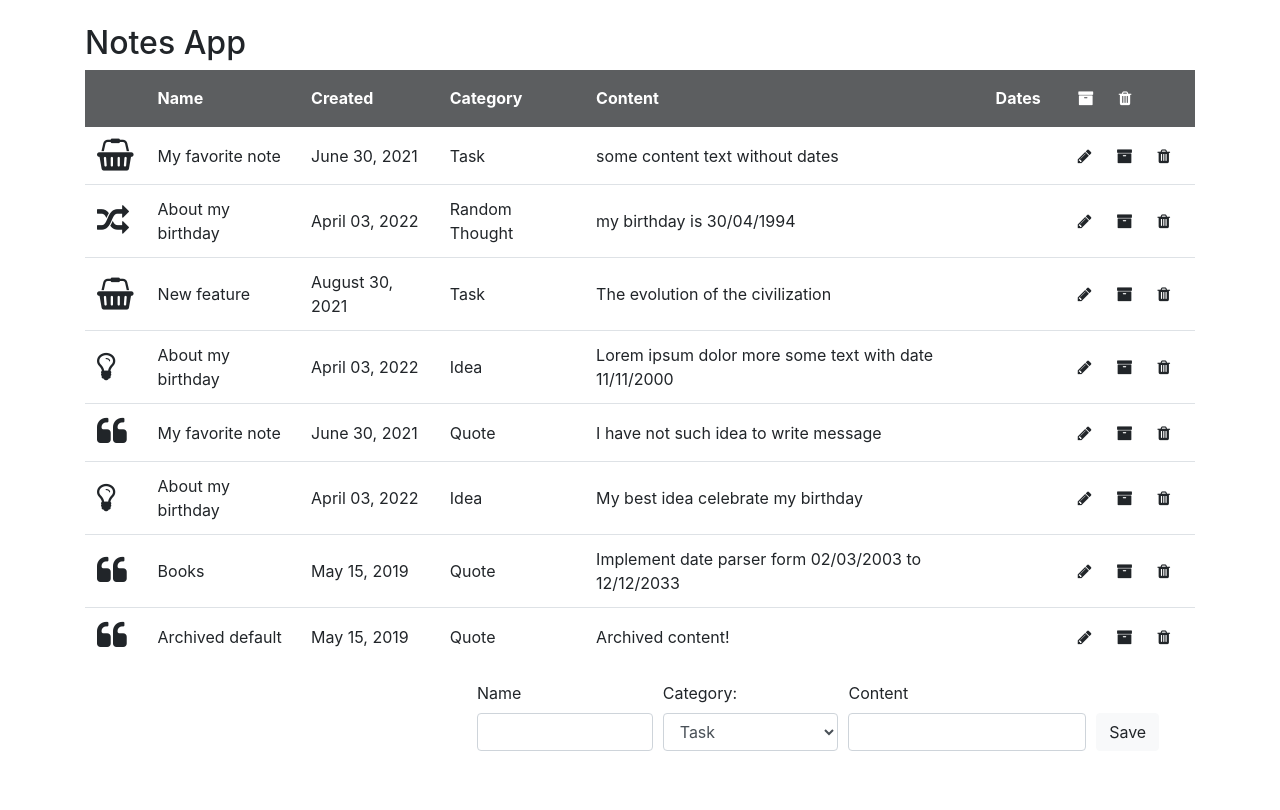
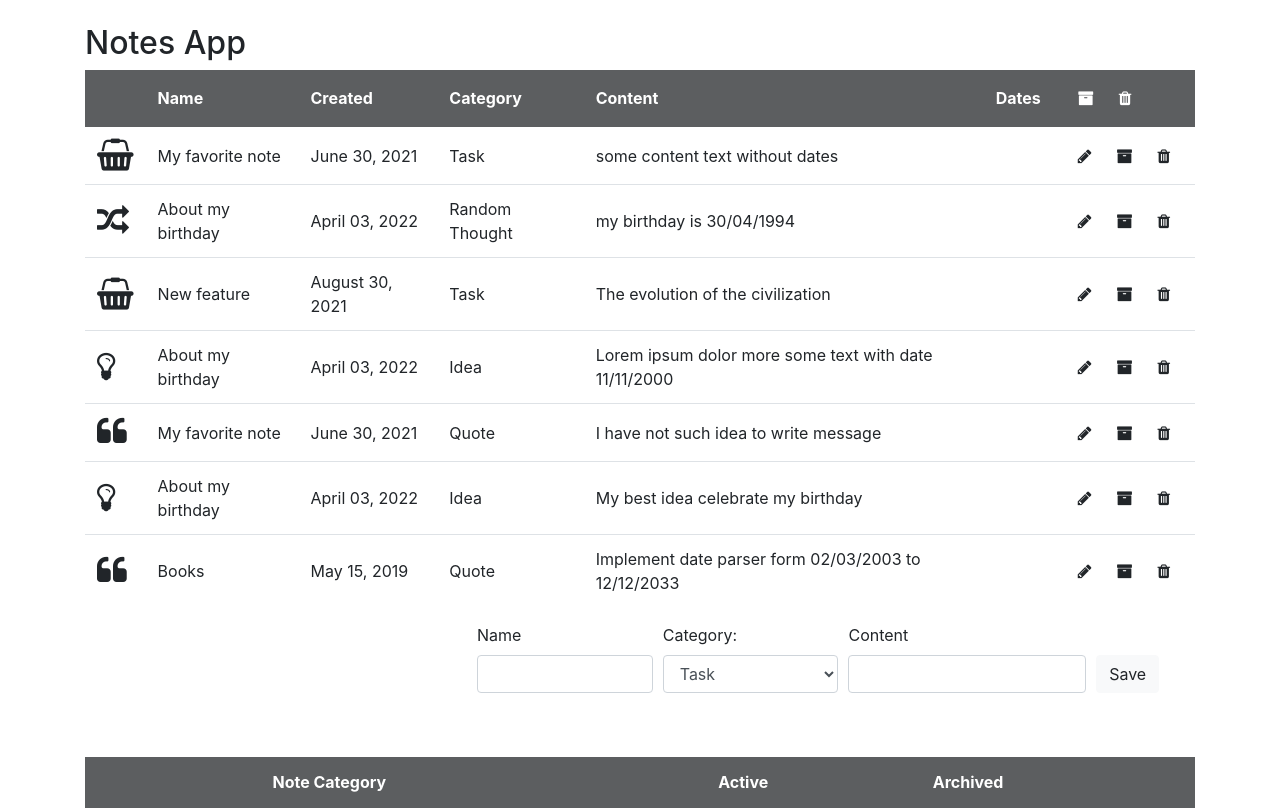
Before and after one commit to RuslanPylypenko/notesAppReact, a React (Create React App) app: page / in a window 1280 px wide. Shown: the top 810 px of the page. Built offline with nearby package versions, Linux system fonts and the light colour scheme.

Commit message:
toggle status note

```diff
--- a/src/components/NotesTable/NotesTable.tsx
+++ b/src/components/NotesTable/NotesTable.tsx
@@ -5,24 +5,14 @@ import {useTypedSelector} from "../../hooks/useTypedSelector";
 import {useActions} from "../../hooks/useActions";
 
 
-export const NotesTable: React.FC<NoteListPropsType> = () => {
+export const NotesTable: React.FC = () => {
     const notes = useTypedSelector(state => state.notes)
-    const {deleteNoteAction} = useActions()
+    const showNotesStatus = useTypedSelector(state => state.showNotesStatus)
+    const {deleteNoteAction, toggleStatusNoteAction} = useActions()
 
     const getIcon = (category: string): string => {
         const idx = CATEGORY_ICONS.findIndex(i => i.name === category)
         return CATEGORY_ICONS[idx].icon
-    }
-
-    const toggleNoteStatusHandler = (e: React.MouseEvent<HTMLButtonElement>, noteId: string): void => {
-        console.log(e)
-        console.log('toggleStatusHandler')
-    }
-
-    const removeNoteHandler = (e: React.MouseEvent<HTMLButtonElement>, note: INote): void => {
-        deleteNoteAction(note)
-        console.log(notes)
-        console.log('removeNoteHandler')
     }
 
     const setFormDataHandler = (e: React.MouseEvent<HTMLButtonElement>, note: INote): void => {
@@ -64,7 +54,7 @@ export const NotesTable: React.FC<NoteListPropsType> = () => {
             </thead>
             <tbody>
 
-            {notes.map((note, i) => {
+            {notes.filter(note => note.status === showNotesStatus).map((note, i) => {
                 return (
                     <tr key={i}>
                         <td><i className={"fa fa-2x fa-" + getIcon(note.category)}></i></td>
@@ -80,11 +70,11 @@ export const NotesTable: React.FC<NoteListPropsType> = () => {
                                         className="btn btn-default fa fa-pencil">
                                 </button>
                                 <button type="button"
-                                        onClick={(e) => toggleNoteStatusHandler(e, note.id)}
+                                        onClick={() => toggleStatusNoteAction(note)}
                                         className="btn btn-default fa fa-archive">
                                 </button>
                                 <button type="button"
-                                        onClick={(e) => removeNoteHandler(e, note)}
+                                        onClick={() => deleteNoteAction(note)}
                                         className="btn btn-default fa fa-trash">
                                 </button>
                             </div>
--- a/src/components/SummaryTable/SummaryTable.tsx
+++ b/src/components/SummaryTable/SummaryTable.tsx
@@ -1,8 +1,10 @@
 import React from "react";
-import {ISummary, NoteListPropsType} from "../../interfaces";
+import {ISummary} from "../../interfaces";
 import {CATEGORIES, CATEGORY_ICONS, STATUS} from "../../store/constants";
+import {useTypedSelector} from "../../hooks/useTypedSelector";
 
-export const SummaryTable: React.FC<NoteListPropsType> = ({notes}) => {
+export const SummaryTable: React.FC = () => {
+    const notes = useTypedSelector(state => state.notes)
 
     const summary: ISummary[] = CATEGORIES.map(category => ({
         category,
--- a/src/interfaces.ts
+++ b/src/interfaces.ts
@@ -23,7 +23,8 @@ export interface ISummary {
 
 
 export type NoteListPropsType = {
-    notes: INote[]
+    notes: INote[],
+    showNotesStatus: string
 }
 
 export enum NoteActionTypes{
--- a/src/pages/Home.tsx
+++ b/src/pages/Home.tsx
@@ -2,22 +2,21 @@ import React, {useState} from "react";
 import {NotesTable} from "../components/NotesTable/NotesTable";
 import {NoteForm} from "../components/NoteForm/NoteForm";
 import {SummaryTable} from "../components/SummaryTable/SummaryTable";
-import {notesList} from "../store/notes";
 
 export const Home: React.FC = () => {
-    const [notes] = useState(notesList)
+    const [notes] = useState()
 
     return (
         <div className="container pt-4">
             <h2>Notes App</h2>
 
-            <NotesTable notes={notes} />
+            <NotesTable/>
 
             <div className="row pb-5 justify-content-end">
                <NoteForm />
             </div>
 
-            <SummaryTable notes={notes} />
+            <SummaryTable />
         </div>
     )
 }
--- a/src/redux/actionCreators.ts
+++ b/src/redux/actionCreators.ts
@@ -4,6 +4,6 @@ export const deleteNoteAction = (payload: INote) => {
     return {type: NoteActionTypes.DELETE_NOTE, payload}
 }
 
-export const deleteToggleStatusNoteAction = (payload: INote) => {
+export const toggleStatusNoteAction = (payload: INote) => {
     return {type: NoteActionTypes.TOGGLE_STATUS_NOTE, payload}
 }
--- /dev/null
+++ b/src/redux/db.ts
@@ -0,0 +1,80 @@
+import {STATUS} from "../store/constants";
+import {NoteListPropsType} from "../interfaces";
+
+export const initialState: NoteListPropsType = {
+    notes: [
+        {
+            id: '2hbv13k',
+            name: 'My favorite note',
+            created_at: 'June 30, 2021',
+            content: 'some content text without dates',
+            dates: null,
+            category: 'Task',
+            status: 'active'
+        },
+        {
+            id: 's7sr21u',
+            name: 'About my birthday',
+            created_at: 'April 03, 2022',
+            content: 'my birthday is 30/04/1994',
+            dates: ['30/04/1994'],
+            category: 'Random Thought',
+            status: 'active'
+        },
+        {
+            id: '2h1v63k',
+            name: 'New feature',
+            created_at: 'August 30, 2021',
+            content: 'The evolution of the civilization',
+            dates: null,
+            category: 'Task',
+            status: 'active'
+        },
+        {
+            id: '07vr21u',
+            name: 'About my birthday',
+            created_at: 'April 03, 2022',
+            content: 'Lorem ipsum dolor more some text with date 11/11/2000',
+            dates: ['11/11/2000'],
+            category: 'Idea',
+            status: 'active'
+        },
+        {
+            id: 'hb2v1sk',
+            name: 'My favorite note',
+            created_at: 'June 30, 2021',
+            content: 'I have not such idea to write message',
+            dates: null,
+            category: 'Quote',
+            status: 'active'
+        },
+        {
+            id: 's8xr2r1',
+            name: 'About my birthday',
+            created_at: 'April 03, 2022',
+            content: 'My best idea celebrate my birthday',
+            dates: null,
+            category: 'Idea',
+            status: 'active'
+        },
+        {
+            id: 's0vg2u4',
+            name: 'Books',
+            created_at: 'May 15, 2019',
+            content: 'Implement date parser form 02/03/2003 to 12/12/2033',
+            dates: ['02/03/2003', '12/12/2033'],
+            category: 'Quote',
+            status: 'active'
+        },
+        {
+            id: 'w1vg2u4',
+            name: 'Archived default',
+            created_at: 'May 15, 2019',
+            content: 'Archived content!',
+            dates: null,
+            category: 'Quote',
+            status: 'archived'
+        },
+    ],
+    showNotesStatus: STATUS.ACTIVE
+}
--- a/src/redux/index.ts
+++ b/src/redux/index.ts
@@ -1,11 +1,11 @@
 import {createStore} from "redux";
 import {reducer} from "./reducer";
 import {composeWithDevTools} from "redux-devtools-extension";
-import {notesList} from "../store/notes";
+import {initialState} from "./db";
 
 export const store = createStore(
     reducer,
-    {notes: notesList},
+    initialState,
     composeWithDevTools()
 );
 
--- a/src/redux/reducer.ts
+++ b/src/redux/reducer.ts
@@ -1,17 +1,22 @@
-import {notesList} from "../store/notes";
 import {NoteAction, NoteActionTypes, NoteListPropsType} from "../interfaces";
 import {STATUS} from "../store/constants";
-
-const initialState: NoteListPropsType = {notes: notesList};
+import {initialState} from "./db";
 
 export const reducer = (state = initialState, action: NoteAction): NoteListPropsType => {
     switch (action.type) {
         case NoteActionTypes.CREATE_NOTE:
-            return {notes: [...state.notes, action.payload]}
+            return {
+                ...state,
+                notes: [...state.notes, action.payload]
+            }
         case NoteActionTypes.DELETE_NOTE:
-            return {notes: state.notes.filter(note => note.id !== action.payload.id)}
+            return {
+                ...state,
+                notes: state.notes.filter(note => note.id !== action.payload.id)
+            }
         case NoteActionTypes.TOGGLE_STATUS_NOTE:
             return {
+                ...state,
                 notes: [
                     ...state.notes.filter(note => note.id !== action.payload.id),
                     {
--- a/src/store/notes.tsx
+++ /dev/null
@@ -1,76 +0,0 @@
-import {INote} from "../interfaces";
-
-export const notesList: INote[] = [
-    {
-        id: '2hbv13k',
-        name: 'My favorite note',
-        created_at: 'June 30, 2021',
-        content: 'some content text without dates',
-        dates: null,
-        category: 'Task',
-        status: 'active'
-    },
-    {
-        id: 's7sr21u',
-        name: 'About my birthday',
-        created_at: 'April 03, 2022',
-        content: 'my birthday is 30/04/1994',
-        dates: ['30/04/1994'],
-        category: 'Random Thought',
-        status: 'active'
-    },
-    {
-        id: '2h1v63k',
-        name: 'New feature',
-        created_at: 'August 30, 2021',
-        content: 'The evolution of the civilization',
-        dates: null,
-        category: 'Task',
-        status: 'active'
-    },
-    {
-        id: '07vr21u',
-        name: 'About my birthday',
-        created_at: 'April 03, 2022',
-        content: 'Lorem ipsum dolor more some text with date 11/11/2000',
-        dates: ['11/11/2000'],
-        category: 'Idea',
-        status: 'active'
-    },
-    {
-        id: 'hb2v1sk',
-        name: 'My favorite note',
-        created_at: 'June 30, 2021',
-        content: 'I have not such idea to write message',
-        dates: null,
-        category: 'Quote',
-        status: 'active'
-    },
-    {
-        id: 's8xr2r1',
-        name: 'About my birthday',
-        created_at: 'April 03, 2022',
-        content: 'My best idea celebrate my birthday',
-        dates: null,
-        category: 'Idea',
-        status: 'active'
-    },
-    {
-        id: 's0vg2u4',
-        name: 'Books',
-        created_at: 'May 15, 2019',
-        content: 'Implement date parser form 02/03/2003 to 12/12/2033',
-        dates: ['02/03/2003', '12/12/2033'],
-        category: 'Quote',
-        status: 'active'
-    },
-    {
-        id: 'w1vg2u4',
-        name: 'Archived default',
-        created_at: 'May 15, 2019',
-        content: 'Archived content!',
-        dates: null,
-        category: 'Quote',
-        status: 'archived'
-    },
-]
```
